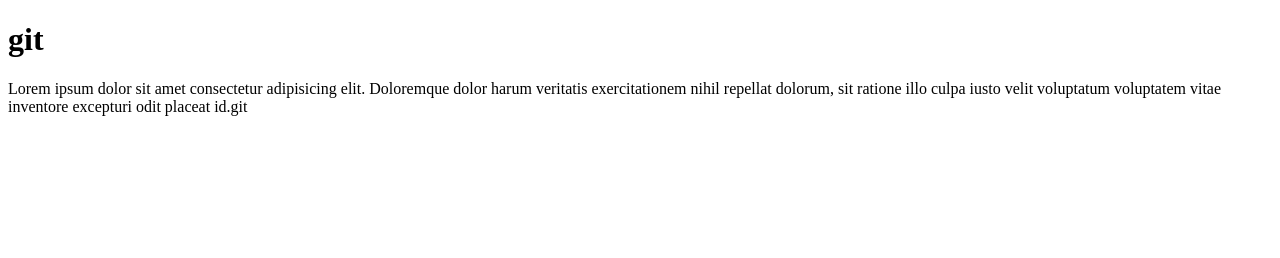
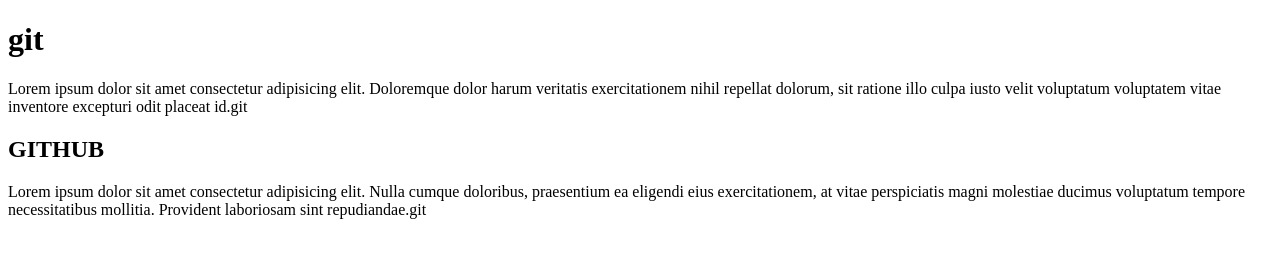
Before and after one commit to huma24-ux/git-log, a plain HTML site: page index.html in a window 1280 px wide. Drawn offline with Linux system fonts and the light colour scheme.

Commit message:
3rd commit

```diff
--- a/index.html
+++ b/index.html
@@ -8,5 +8,7 @@
 <body>
     <h1>git</h1>
     <p>Lorem ipsum dolor sit amet consectetur adipisicing elit. Doloremque dolor harum veritatis exercitationem nihil repellat dolorum, sit ratione illo culpa iusto velit voluptatum voluptatem vitae inventore excepturi odit placeat id.git</p>
+    <h2>GITHUB</h2>
+    <p>Lorem ipsum dolor sit amet consectetur adipisicing elit. Nulla cumque doloribus, praesentium ea eligendi eius exercitationem, at vitae perspiciatis magni molestiae ducimus voluptatum tempore necessitatibus mollitia. Provident laboriosam sint repudiandae.git </p>
 </body>
 </html>
```
